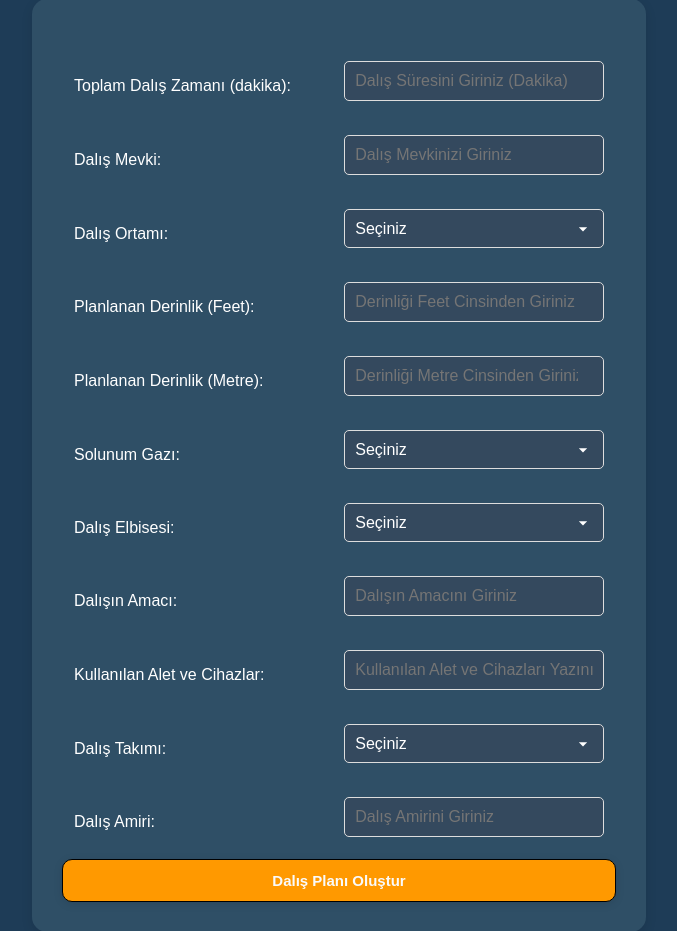
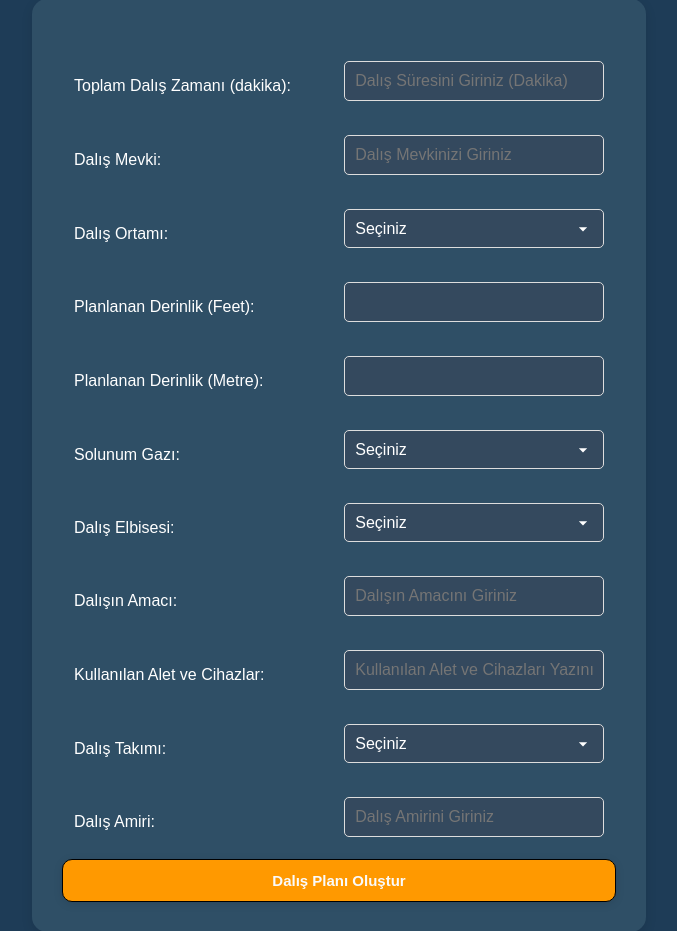
Before and after one commit to YigithanFirat/DivingLog, a PHP site: page /tcpdf/users/diving.php in a window 1280 px wide. Shown: the part 147-1078 px from the top of the page, without its empty margins (331-1008 px from the left). Run offline with PHP 8.4, Linux system fonts and the light colour scheme.

Commit message:
Diving
Dalış kısımları için inputlarda değişiklik yapıldı.

```diff
--- a/src/users/diving.php
+++ b/src/users/diving.php
@@ -122,11 +122,11 @@ if ($_SERVER['REQUEST_METHOD'] === 'POST') {
                     </tr>
                     <tr>
                         <td>Planlanan Derinlik (Feet):</td>
-                        <td><input type="number" min="0" name="depth_feet" placeholder="Derinliği Feet Cinsinden Giriniz" value="<?php echo isset($depth_feet) ? htmlspecialchars($depth_feet) : ''; ?>"></td>
+                        <td><input type="number" min="0" name="depth_feet" ... ></td>
                     </tr>
                     <tr>
                         <td>Planlanan Derinlik (Metre):</td>
-                        <td><input type="number" min="0" name="depth_meter" placeholder="Derinliği Metre Cinsinden Giriniz" value="<?php echo isset($depth_meter) ? htmlspecialchars($depth_meter) : ''; ?>"></td>
+                        <td><input type="number" min="0" name="depth_meter" ... ></td>
                     </tr>
                     <tr>
                         <td>Solunum Gazı:</td>
```
